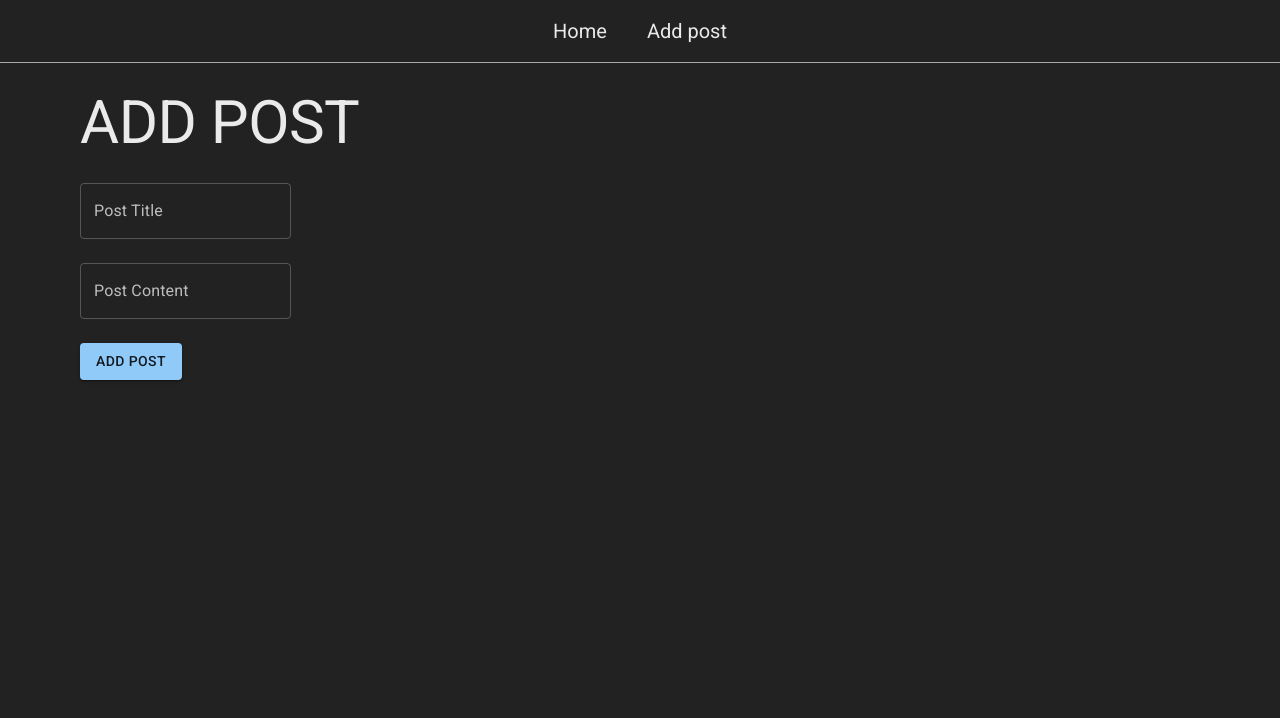
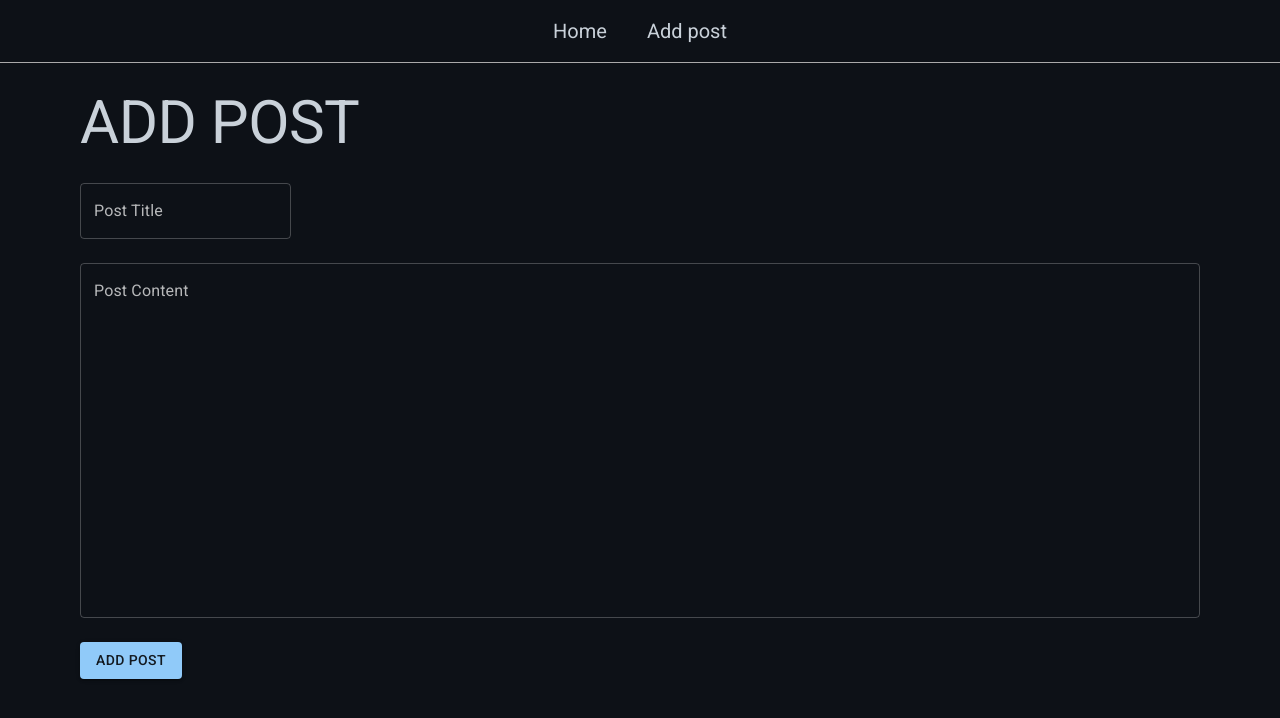
Before and after one commit to Stas-sklyar/kallmetest, a Next.js app: page /add-post in a window 1280 px wide. Shown: the top 718 px of the page. Built offline with nearby package versions, Linux system fonts and the light colour scheme.

Commit message:
added support for react markdown

```diff
--- a/package.json
+++ b/package.json
@@ -29,6 +29,7 @@
     "eslint": "8.25.0",
     "eslint-config-next": "12.3.1",
     "mongodb": "^4.11.0",
+    "react-markdown": "^8.0.3",
     "remark": "^14.0.2",
     "remark-html": "^15.0.1",
     "typescript": "4.8.4"
--- a/pages/add-post/index.tsx
+++ b/pages/add-post/index.tsx
@@ -43,15 +43,34 @@ const AddPost: NextPage<IProps> = () => {
                         container
                     >
                         <Grid item>
-                            <TextField label="Post Title" variant="outlined" name="title" onChange={(e) => setForm({ ...form, [e.target.name]: e.target.value })} />
+                            <TextField
+                                label="Post Title"
+                                variant="outlined"
+                                name="title"
+                                onChange={(e) => setForm({ ...form, [e.target.name]: e.target.value })}
+
+                            />
+                        </Grid>
+
+                        <Grid item xs={12}>
+                            <TextField
+                                multiline
+                                rows={14}
+                                label="Post Content"
+                                variant="outlined"
+                                name="content"
+                                sx={{width: "100%"}}
+                                onChange={(e) => setForm({ ...form, [e.target.name]: e.target.value })}
+                            />
                         </Grid>
 
                         <Grid item>
-                            <TextField label="Post Content" variant="outlined" name="content" onChange={(e) => setForm({ ...form, [e.target.name]: e.target.value })} />
-                        </Grid>
-
-                        <Grid item>
-                            <Button type="submit" variant="contained">Add post</Button>
+                            <Button
+                                type="submit"
+                                variant="contained"
+                            >
+                                Add post
+                            </Button>
                         </Grid>
                     </Grid>
                 </form>
--- a/styles/globals.scss
+++ b/styles/globals.scss
@@ -6,8 +6,8 @@ body {
   padding: 0;
   margin: 0;
   font-family: Roboto;
-  background-color: #222222;
-  color: #eaeaea;
+  background-color: #0d1117;
+  color: #c9d1d9;
 }
 
 a {
```
Also changed, not shown: pages/posts/[id].tsx (+7 -4 lines), 1 other file (tests, documents, lock files or other folders).
